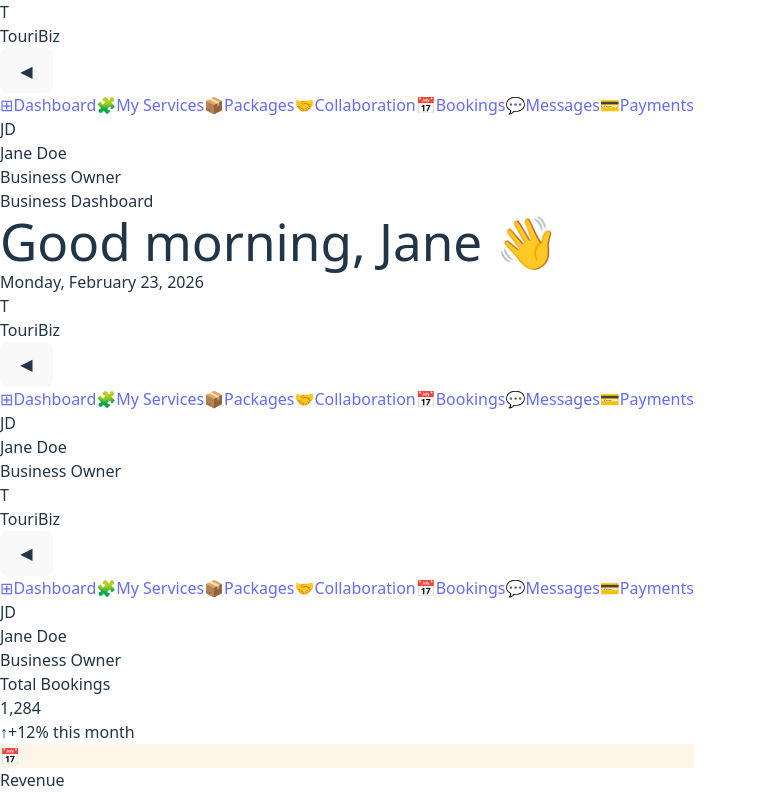
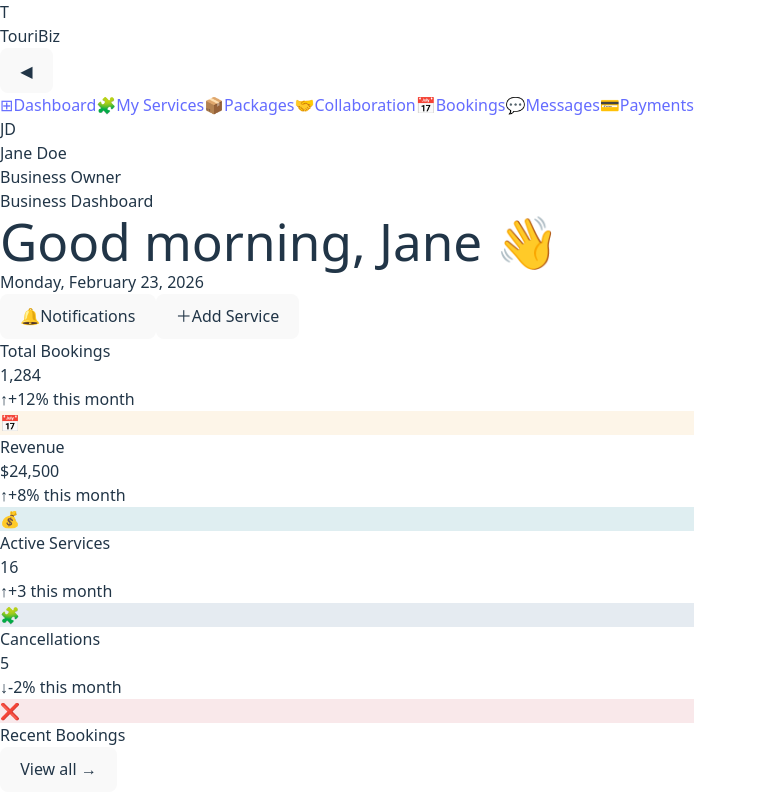
Before and after one commit to Mishiez/collabotours-frontend, a React (Vite) app: page /dashboard in a window 1280 px wide. Shown: the top 796 px of the page, without its empty margins (0-757 px from the left). Built offline with nearby package versions, Linux system fonts and the light colour scheme.

Commit message:
Solved the bug for multiple sidebars being displayed on the sidebar page

```diff
--- a/src/components/common/Button.jsx
+++ b/src/components/common/Button.jsx
@@ -1,13 +1,33 @@
-import { Outlet } from 'react-router-dom';
-import Sidebar from '../layout/Sidebar';
+// components/common/Button.jsx
+export default function Button({
+  children,
+  variant = 'primary',
+  size = 'md',
+  icon,
+  className = '',
+  ...props
+}) {
+  const baseClasses = "rounded-xl font-medium transition-all duration-200 flex items-center gap-2";
 
-export default function BusinessLayout() {
+  const variants = {
+    primary: "bg-[#EDAE49] text-[#003D5B] hover:bg-[#e5a23e] shadow-sm",
+    outline: "border border-gray-200 text-gray-600 hover:bg-gray-50 hover:border-gray-300",
+    ghost: "text-gray-500 hover:text-[#003D5B] hover:bg-gray-50"
+  };
+
+  const sizes = {
+    sm: "px-3 py-1.5 text-sm",
+    md: "px-4 py-2 text-sm",
+    lg: "px-6 py-3 text-base"
+  };
+
   return (
-    <div className="flex h-screen bg-[#F7F8FA] overflow-hidden">
-      <Sidebar />
-      <main className="flex-1 overflow-y-auto">
-        <Outlet />
-      </main>
-    </div>
+    <button
+      className={`${baseClasses} ${variants[variant]} ${sizes[size]} ${className}`}
+      {...props}
+    >
+      {icon && <span>{icon}</span>}
+      {children}
+    </button>
   );
 }
--- a/src/components/layout/BusinessLayout.jsx
+++ b/src/components/layout/BusinessLayout.jsx
@@ -1,7 +1,14 @@
 import { Outlet } from 'react-router-dom';
+import { useEffect } from 'react';
 import Sidebar from './Sidebar';
 
 export default function BusinessLayout() {
+
+  useEffect(() => {
+    console.log('BusinessLayout mounted/updated');
+  });
+
+
   return (
     <div className="flex h-screen bg-[#F7F8FA] overflow-hidden">
       <Sidebar />
--- a/src/components/layout/Sidebar.jsx
+++ b/src/components/layout/Sidebar.jsx
@@ -1,5 +1,5 @@
 import { NavLink } from 'react-router-dom';
-import { useState } from 'react';
+import { useState, useEffect } from 'react';
 
 const navItems = [
   { label: 'Dashboard', path: '/dashboard', icon: '⊞' },
@@ -11,7 +11,20 @@ const navItems = [
   { label: 'Payments', path: '/payments', icon: '💳' },
 ];
 
+
 export default function Sidebar() {
+// Add this at the top of your Sidebar component
+useEffect(() => {
+    console.log('Sidebar mounted');
+
+    // This will show you what's causing the renders
+    console.trace('Sidebar render trace');
+
+    return () => console.log('Sidebar unmounted');
+  }, []);
+
+  const instanceId = Math.random().toString(36).slice(2, 8); // random short ID
+  console.log(`Sidebar rendered — instance: ${instanceId} — time: ${new Date().toLocaleTimeString()}`);
   const [collapsed, setCollapsed] = useState(false);
 
   return (
--- a/src/main.jsx
+++ b/src/main.jsx
@@ -8,11 +8,11 @@ import App from './App.jsx';
 const queryClient = new QueryClient();
 
 createRoot(document.getElementById('root')).render(
-  <StrictMode>
+  // <StrictMode>
     <BrowserRouter>
       <QueryClientProvider client={queryClient}>
         <App />
       </QueryClientProvider>
     </BrowserRouter>
-  </StrictMode>,
+  // </StrictMode>,
 );
```
